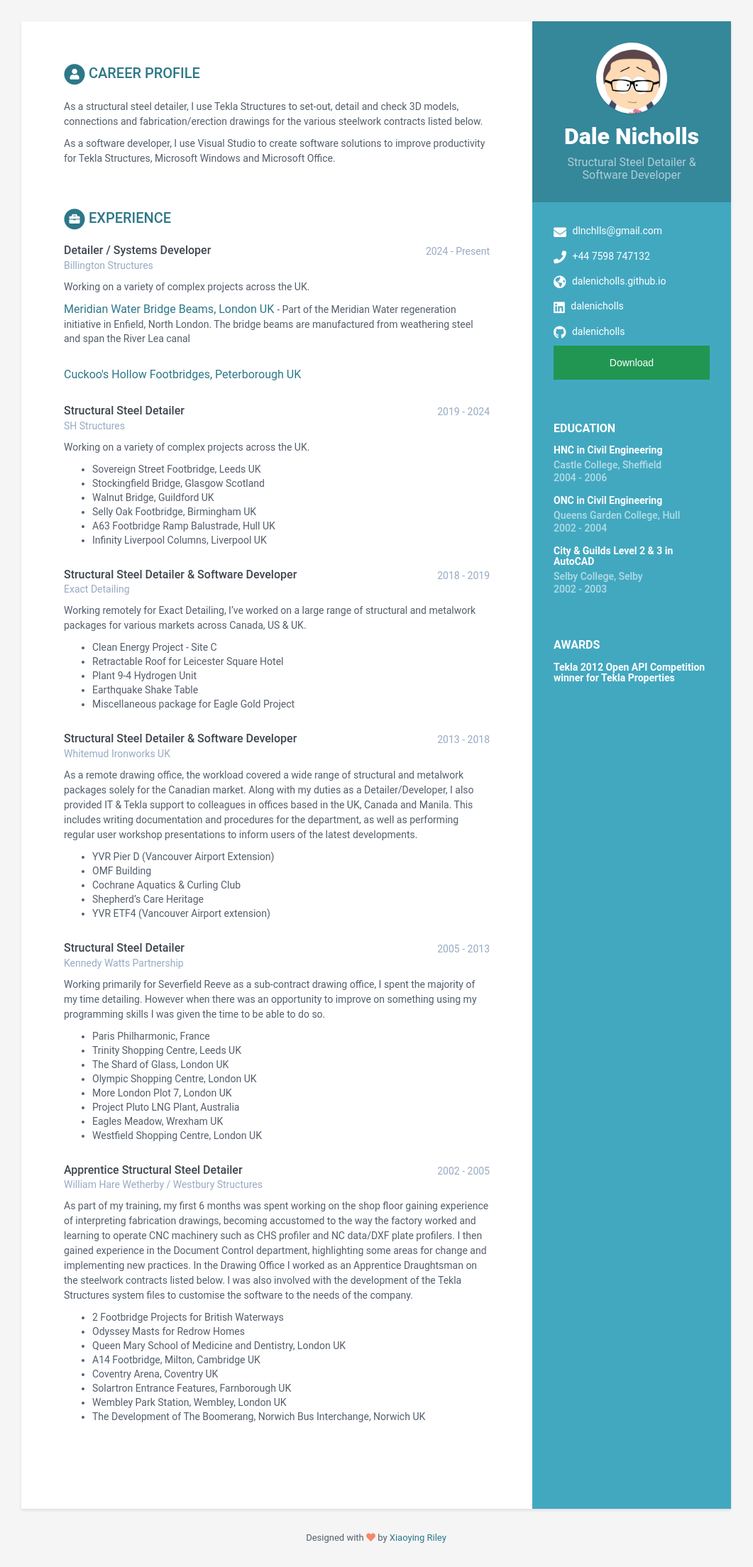
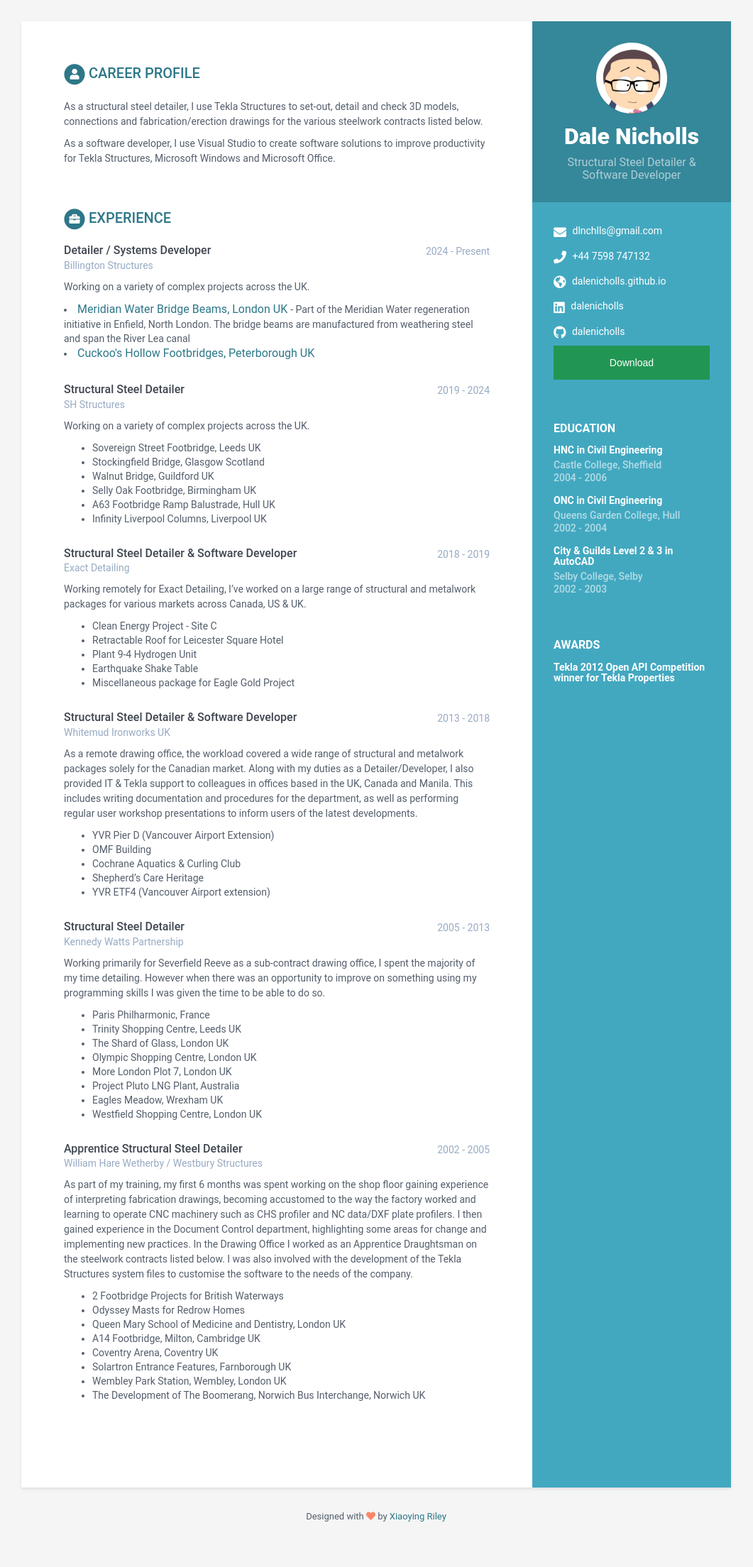
Before and after one commit to dalenicholls/dalenicholls.github.io, a Jekyll site: the page built from index.html, in a window 1280 px wide. Shown: the whole page at 71% size, without its empty margins (110-1171 px from the left). Built offline with Jekyll 4.4.1, drawn with Linux system fonts in a browser that asks for light colours; after the commit the page ends 2178 px from its top, so only the background shows below that.

Commit message:
Update experiences.html

```diff
--- a/_includes/experiences.html
+++ b/_includes/experiences.html
@@ -30,8 +30,8 @@
     {% endif %}
 
     {% for project in experience.projects %}
-      <div class="item">
-
+      <!--<div class="item">-->
+      <li>
         <span class="project-title">
           <a href="{{ project.link }}">{{ project.title }}</a>
         </span>
@@ -40,7 +40,8 @@
         - <span class="project-tagline">{{ project.tagline }}</span>
         {% endif %}
 
-      </div><!--//item-->
+      <!--</div>--><!--//item-->
+      </li>
     {% endfor %}
 
   </div><!--//item-->
```
